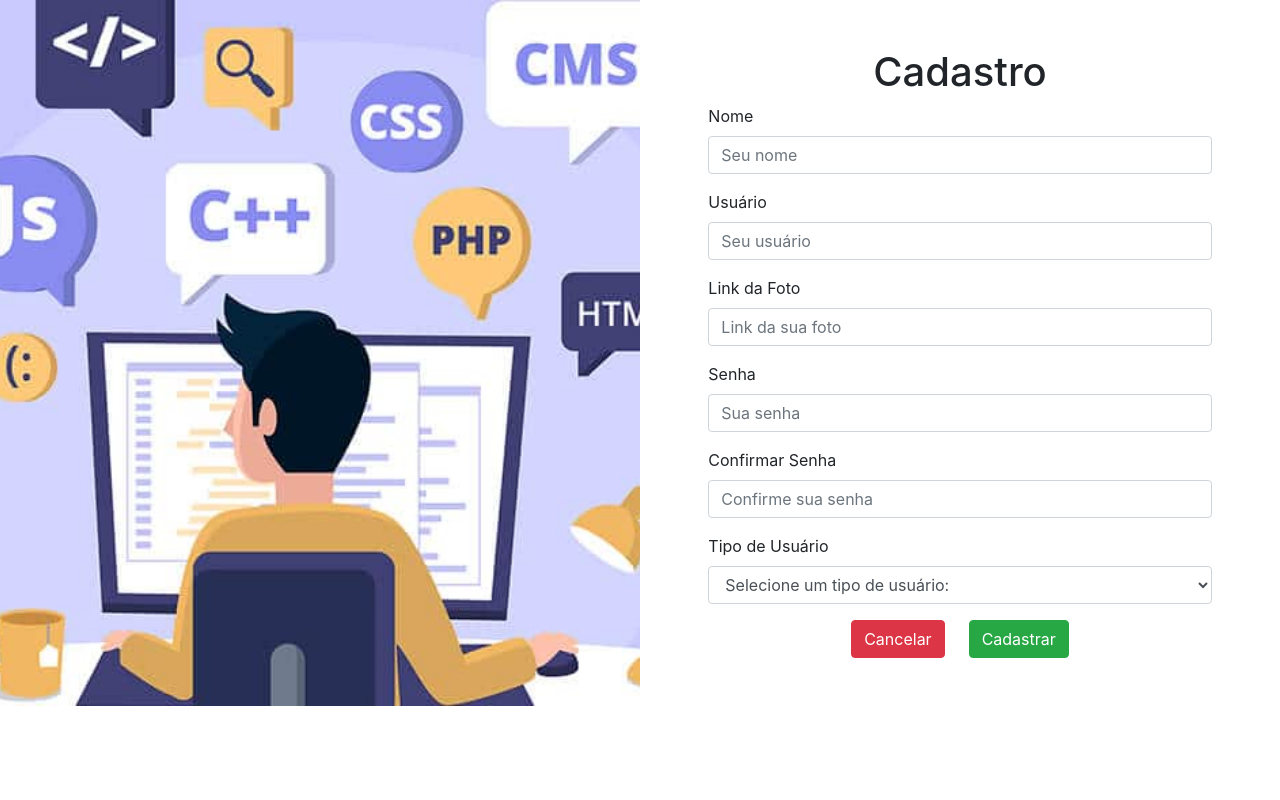
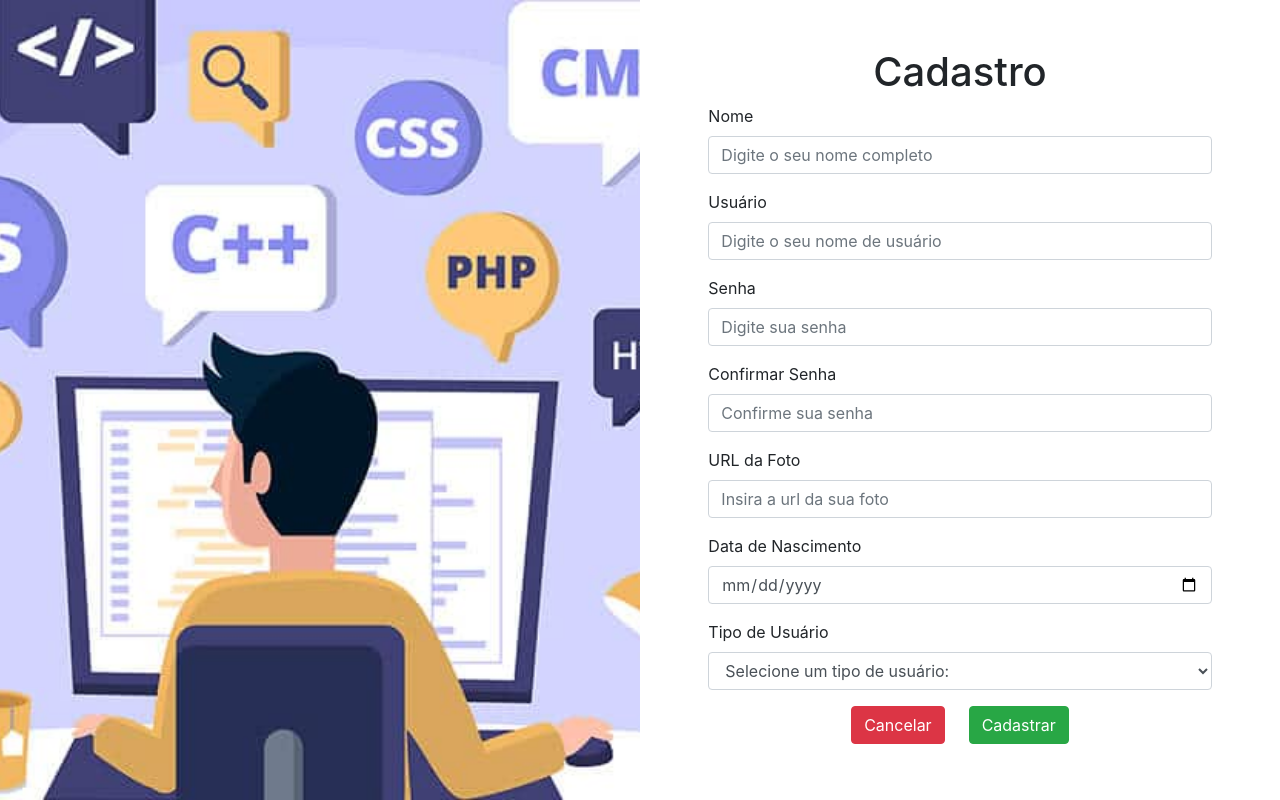
Before and after one commit to CorreaCoding/blogPessoal, an Angular app: page / in a window 1280 px wide. Built offline with nearby package versions, Linux system fonts and the light colour scheme.

Commit message:
Adicionando campo Data de Nascimento

```diff
--- a/src/app/app.component.html
+++ b/src/app/app.component.html
@@ -1,7 +1,7 @@
 <!-- <app-menu></app-menu>
 
-<app-rodape></app-rodape> -->
+<app-rodape></app-rodape>
 
-<!-- <app-entrar></app-entrar> -->
+<app-entrar></app-entrar> -->
 
 <app-cadastrar></app-cadastrar>
--- a/src/app/cadastrar/cadastrar.component.css
+++ b/src/app/cadastrar/cadastrar.component.css
@@ -1,6 +1,6 @@
 #img-bg{
     background-image: url("../../assets/img/coding-learning-institute.jpg");
-    min-height: 695px;
+    min-height: 100vh; /*695px;*/
     background-position: center;
     background-repeat: no-repeat;
     background-size: cover;
--- a/src/app/cadastrar/cadastrar.component.html
+++ b/src/app/cadastrar/cadastrar.component.html
@@ -10,22 +10,18 @@
 
           <div class="form-group">
             <label for="nome">Nome</label>
-            <input class="form-control" type="text" name="nome" id="nome" placeholder="Seu nome">
+            <input class="form-control" type="text" name="nome" id="nome" placeholder="Digite o seu nome completo">
           </div>
 
           <div class="form-group">
-            <label for="nome">Usuário</label>
-            <input class="form-control" type="text" name="nome" id="nome" placeholder="Seu usuário">
-          </div>
-
-          <div class="form-group">
-            <label for="foto">Link da Foto</label>
-            <input class="form-control" type="text" name="foto" id="foto" placeholder="Link da sua foto">
+            <label for="usuario">Usuário</label>
+            <input class="form-control" type="text" name="usuario" id="usuario"
+              placeholder="Digite o seu nome de usuário">
           </div>
 
           <div class="form-group">
             <label for="senha">Senha</label>
-            <input class="form-control" type="password" name="senha" id="senha" placeholder="Sua senha">
+            <input class="form-control" type="password" name="senha" id="senha" placeholder="Digite sua senha">
           </div>
 
           <div class="form-group">
@@ -35,10 +31,20 @@
           </div>
 
           <div class="form-group">
+            <label for="foto">URL da Foto</label>
+            <input class="form-control" type="text" name="foto" id="foto" placeholder="Insira a url da sua foto">
+          </div>
+
+          <div class="form-group">
+            <label for="dataNasc">Data de Nascimento</label>
+            <input class="form-control" type="date" name="dataNasc" id="dataNasc">
+          </div>
+
+          <div class="form-group">
             <label for="tipo">Tipo de Usuário</label>
             <select class="form-control" name="tipo" id="tipo">
               <option>Selecione um tipo de usuário:</option>
-              <option value="normal">Normal</option>
+              <option value="normal">Padrão</option>
               <option value="admin">Administrador</option>
             </select>
           </div>
--- a/src/index.html
+++ b/src/index.html
@@ -1,5 +1,5 @@
 <!doctype html>
-<html lang="en">
+<html lang="pt-br">
 <head>
   <meta charset="utf-8">
   <title>BlogPessoal</title>
```
